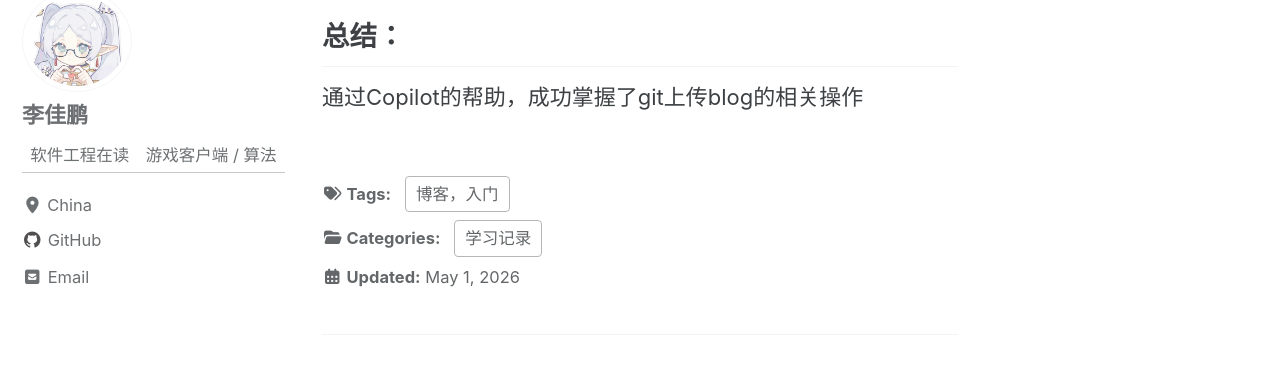
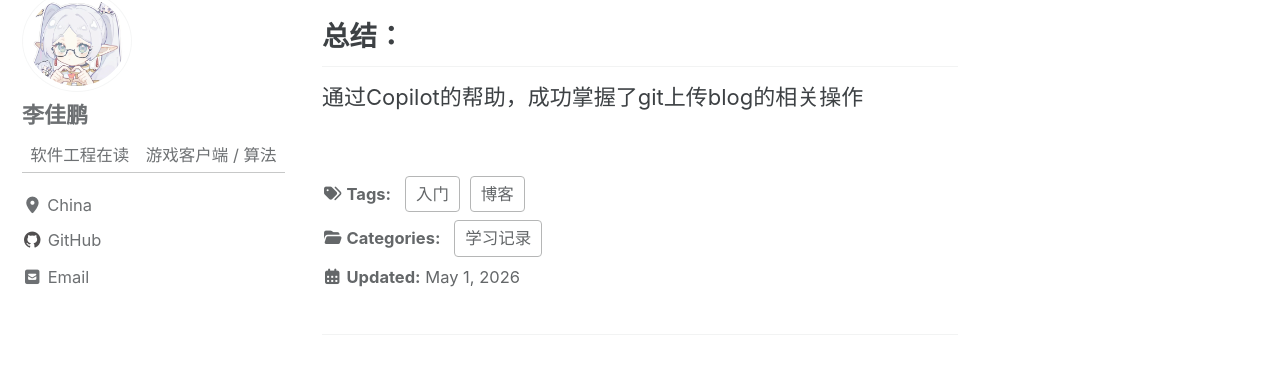
Before and after one commit to LJP3315/LJP3315.github.io, a Jekyll site: the page built from _posts/2026-05-01-my-blog.md, in a window 1280 px wide and 900 px high, scrolled down 851 px. Shown: the part 76-442 px from the top of the window. Built offline with Jekyll 4.4.1, drawn with Linux system fonts in a browser that asks for light colours; cached includes are drawn as plain includes.

```diff
--- a/_posts/2026-05-01-my-blog.md
+++ b/_posts/2026-05-01-my-blog.md
@@ -2,7 +2,7 @@
 title: "有关git上传博客的学习"
 date: 2026-05-01
 categories: [学习记录]
-tags: [博客，入门]
+tags: [博客, 入门]
 ---
 # git相关学习
 ## 学习的知识：
```
